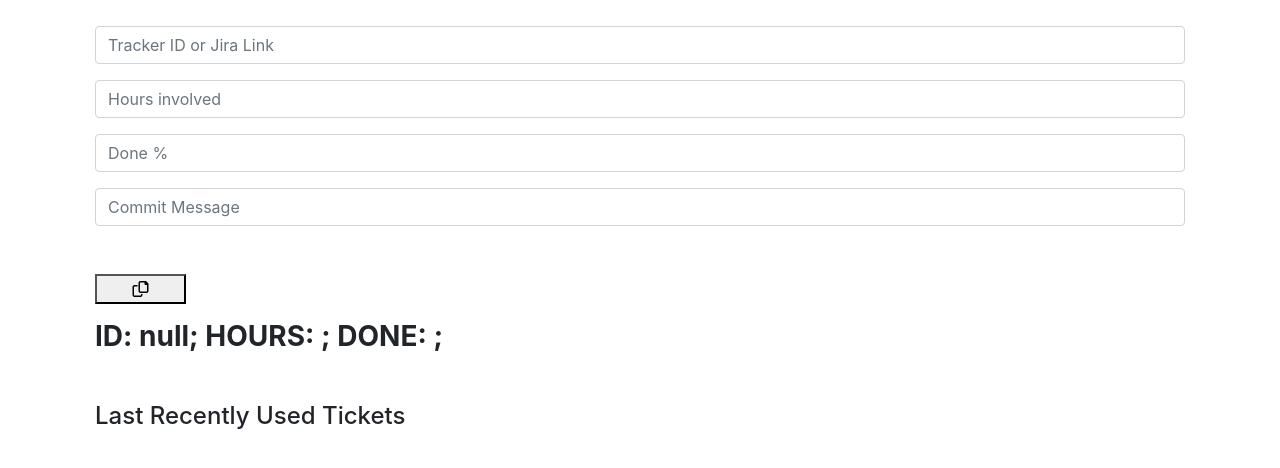
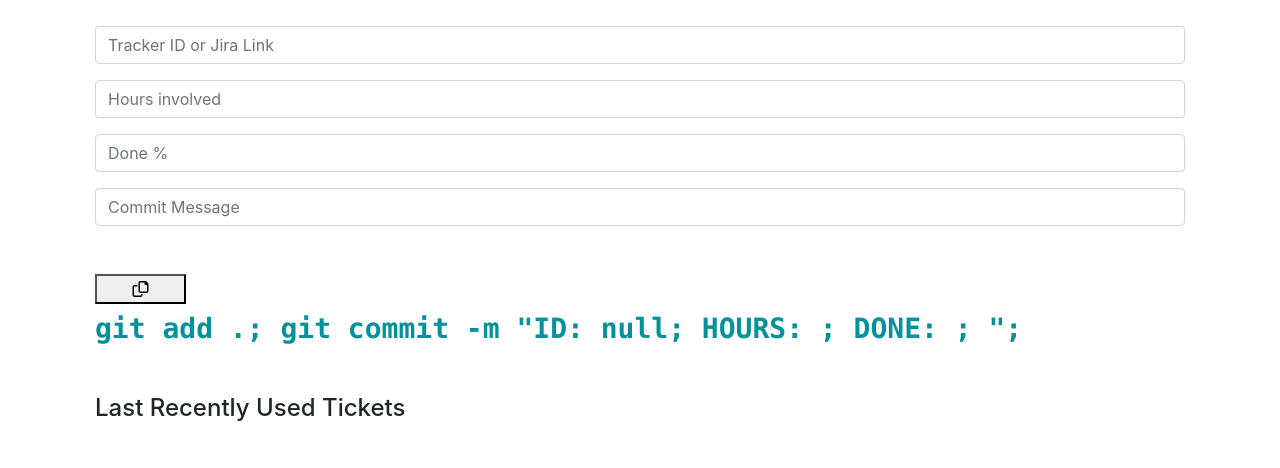
Before and after one commit to maulik-fynd/git-commit-format, a plain HTML site: page index.html in a window 1280 px wide. Shown: the part 182-650 px from the top of the page. Drawn offline with nearby package versions, Linux system fonts and the light colour scheme.

Commit message:
LocalStorage Fix and Full Commit Line

```diff
--- a/index.html
+++ b/index.html
@@ -24,6 +24,10 @@
       body {
         padding: 5rem;
       }
+      code {
+        color: #03919b !important;
+      }
+
     </style>
   </head>
   <body>
@@ -43,7 +47,12 @@
           <i class="fa-regular fa-copy" :class="{'fa-solid': isCopied}"> </i>
         </button>
 
-        <p id="commitLine" class="d-block my-2 font-weight-bold h3">ID: {{getTrackerId}}; HOURS: {{hours}}; DONE: {{donePercentage}}; {{commitMessage}}</p>
+
+          <code id="commitLine" class="d-block my-2 font-weight-bold h3">
+            git add .;
+            git commit -m "ID: {{getTrackerId}}; HOURS: {{hours}}; DONE: {{donePercentage}}; {{commitMessage}}";
+          </code>
+
 
         <span v-if="isCopied" class="text-success">Copied</span>
       </p>
--- a/script.js
+++ b/script.js
@@ -41,7 +41,8 @@ var app = new Vue({
     },
 
     renderTickets() {
-      this.lastCopiedItems = lsLoad("lastTickets");
+      this.lastCopiedItems = lsLoad("lastTickets") || [];
+      if (this.lastCopiedItems.length === 0) lsStore("lastTickets", this.lastCopiedItems);
 
       // localStorage clean up process
       if (this.lastCopiedItems.length > MAX_ITEMS_STORE) {
```
